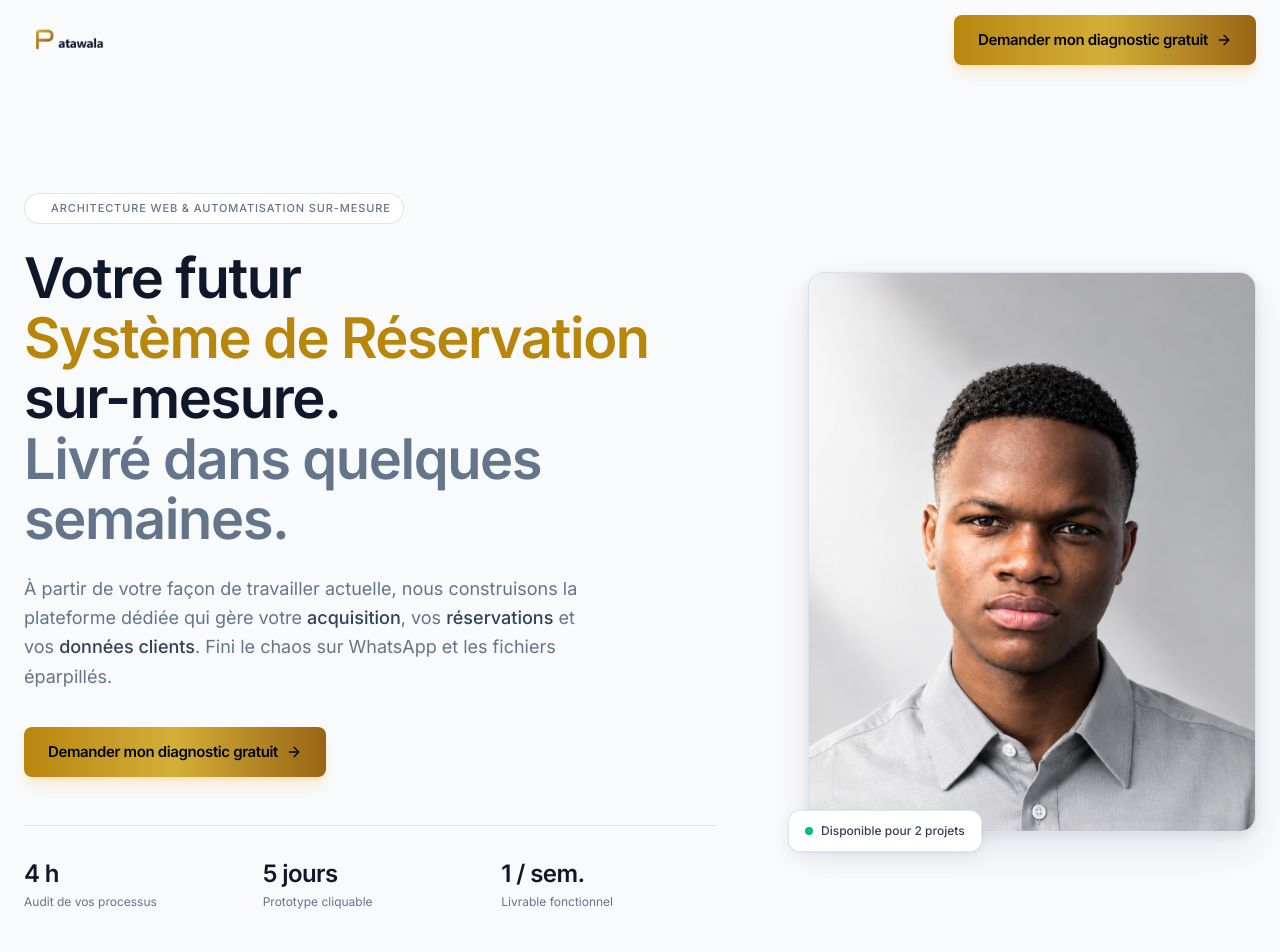
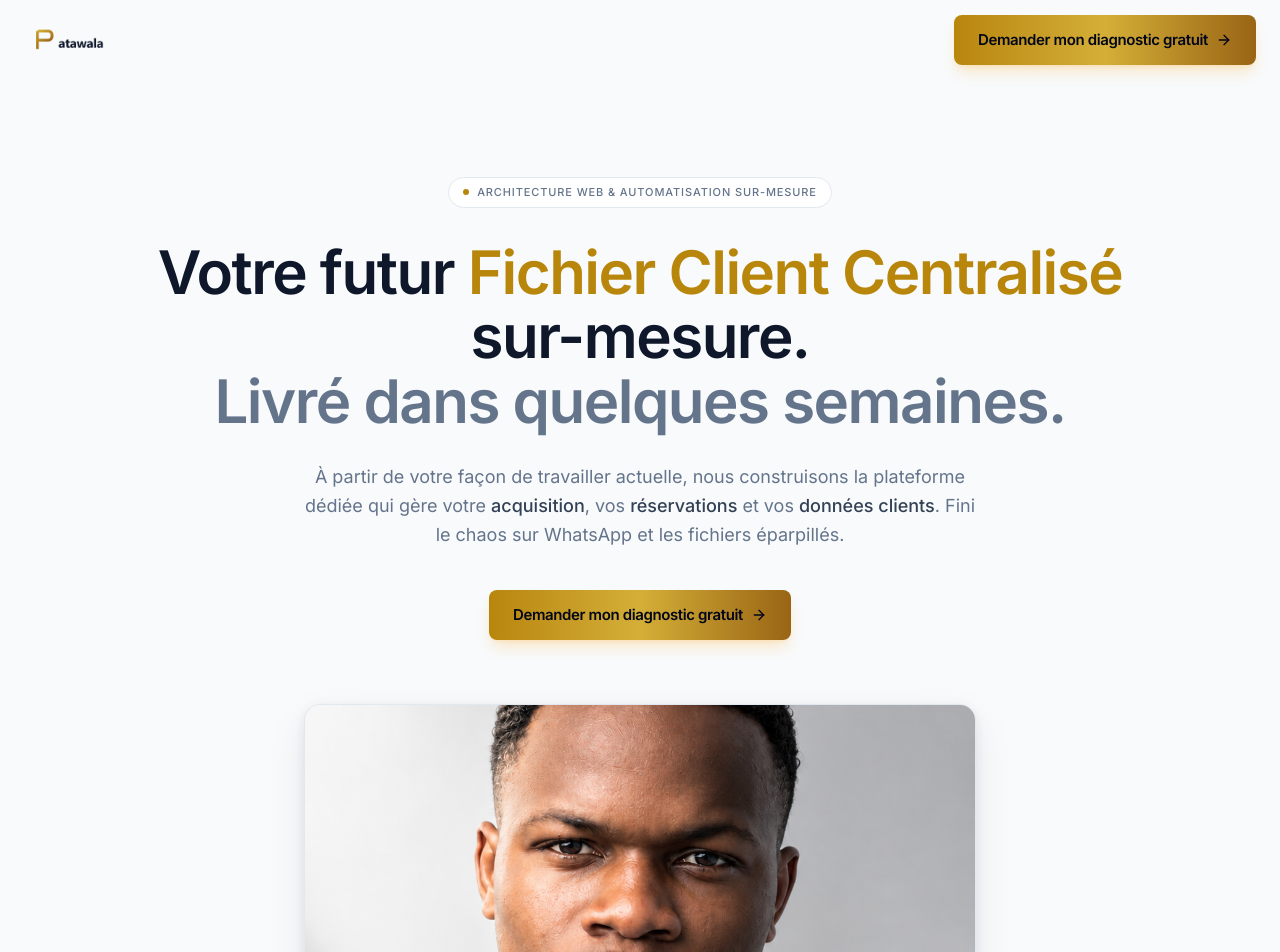
Before and after one commit to PATAWALA/System-Architect, a Next.js app: page / in a window 1280 px wide. Shown: the top 952 px of the page. Built offline with nearby package versions, Linux system fonts and the light colour scheme.

Commit message:
984 update

```diff
--- a/components/sections/hero-section.tsx
+++ b/components/sections/hero-section.tsx
@@ -13,83 +13,72 @@ const ROTATING_WORDS = [
   "Catalogue Intelligent",
 ];
 
-const METRICS = [
-  { value: "4 h", label: "Audit de vos processus" },
-  { value: "5 jours", label: "Prototype cliquable" },
-  { value: "1 / sem.", label: "Livrable fonctionnel" },
-];
-
 export function HeroSection() {
   return (
     <section className="relative">
-      <div className="mx-auto max-w-7xl px-6 pt-20 pb-24 lg:pt-28 lg:pb-32">
-        <div className="grid lg:grid-cols-12 gap-12 lg:gap-16 items-center">
-          {/* ---------- Colonne texte ---------- */}
-          <div className="lg:col-span-7">
-            {/* 1. Badge */}
+      <div className="mx-auto max-w-5xl px-6 pt-16 pb-20 lg:pt-24 lg:pb-28">
+        {/* ---------- Badge centré ---------- */}
         <motion.div
           initial={{ opacity: 0, y: 12 }}
           animate={{ opacity: 1, y: 0 }}
           transition={{ duration: 0.5 }}
-              className="inline-flex items-center gap-2 px-3 py-1.5 rounded-full bg-surface border border-ink-300/60 text-[11px] font-medium tracking-[0.08em] uppercase text-ink-500"
+          className="flex justify-center"
         >
-              <span className="w-1.5 h-1.5 rounded-full bg-gold-400" />
+          <div className="inline-flex items-center gap-2 px-3.5 py-1.5 rounded-full bg-white border border-[#E2E8F0] text-[11px] font-medium tracking-[0.08em] uppercase text-[#64748B]">
+            <span className="w-1.5 h-1.5 rounded-full bg-[#B8860B]" />
             Architecture web &amp; automatisation sur-mesure
+          </div>
         </motion.div>
 
-            {/* 2. H1 avec machine à écrire */}
+        {/* ---------- H1 centré avec machine à écrire ---------- */}
         <motion.h1
           initial={{ opacity: 0, y: 16 }}
           animate={{ opacity: 1, y: 0 }}
           transition={{ duration: 0.6, delay: 0.1 }}
-              className="mt-6 text-4xl sm:text-5xl lg:text-[56px] font-semibold tracking-tight text-ink-900 leading-[1.08]"
+          className="mt-8 text-center text-4xl sm:text-5xl lg:text-[60px] font-semibold tracking-tight text-[#0F172A] leading-[1.08]"
         >
           Votre futur{" "}
-              <span className="text-accent inline-flex items-baseline">
+          <span className="text-[#B8860B] inline-flex items-baseline justify-center align-baseline">
             <Typewriter
               words={ROTATING_WORDS}
-                  typingSpeed={55}
-                  deletingSpeed={30}
-                  pauseDuration={2000}
+              displayDuration={2200}
+              fadeDuration={0.4}
             />
-              </span>{" "}
-              sur-mesure.
+          </span>
+          <br className="hidden sm:block" /> sur-mesure.
           <br />
-              <span className="text-ink-500">
+          <span className="text-[#64748B]">
             Livré dans quelques semaines.
           </span>
         </motion.h1>
 
-            {/* 3. Sous-titre */}
+        {/* ---------- Sous-titre centré ---------- */}
         <motion.p
           initial={{ opacity: 0, y: 16 }}
           animate={{ opacity: 1, y: 0 }}
           transition={{ duration: 0.6, delay: 0.2 }}
-              className="mt-6 text-lg text-ink-500 leading-relaxed max-w-xl"
+          className="mt-7 mx-auto text-center text-lg text-[#64748B] leading-relaxed max-w-2xl"
         >
-              À partir de votre façon de travailler actuelle, nous
-              construisons la plateforme dédiée qui gère votre{" "}
-              <span className="text-ink-700 font-medium">acquisition</span>,
+          À partir de votre façon de travailler actuelle, nous construisons la
+          plateforme dédiée qui gère votre{" "}
+          <span className="text-[#334155] font-medium">acquisition</span>, vos{" "}
+          <span className="text-[#334155] font-medium">réservations</span> et
           vos{" "}
-              <span className="text-ink-700 font-medium">réservations</span>{" "}
-              et vos{" "}
-              <span className="text-ink-700 font-medium">données clients</span>.
+          <span className="text-[#334155] font-medium">données clients</span>.
           Fini le chaos sur WhatsApp et les fichiers éparpillés.
         </motion.p>
 
-            {/* 4. Bouton unique */}
+        {/* ---------- Bouton unique centré ---------- */}
         <motion.div
           initial={{ opacity: 0, y: 16 }}
           animate={{ opacity: 1, y: 0 }}
           transition={{ duration: 0.6, delay: 0.3 }}
-              className="mt-9"
+          className="mt-10 flex justify-center"
         >
           <Button
             size="lg"
             variant="primary"
             onClick={() => {
-                  // À brancher : scroll vers formulaire, ouverture Calendly,
-                  // ou redirection WhatsApp Business structuré
               document
                 .querySelector("#diagnostic")
                 ?.scrollIntoView({ behavior: "smooth" });
@@ -100,53 +89,33 @@ export function HeroSection() {
           </Button>
         </motion.div>
 
-            {/* 5. Métriques */}
-            <motion.div
-              initial={{ opacity: 0, y: 16 }}
-              animate={{ opacity: 1, y: 0 }}
-              transition={{ duration: 0.6, delay: 0.4 }}
-              className="mt-12 pt-8 border-t border-ink-300/60 grid grid-cols-3 gap-6"
-            >
-              {METRICS.map((m) => (
-                <div key={m.label}>
-                  <div className="text-2xl font-semibold tracking-tight text-ink-900">
-                    {m.value}
-                  </div>
-                  <div className="mt-1 text-xs text-ink-500 leading-snug">
-                    {m.label}
-                  </div>
-                </div>
-              ))}
-            </motion.div>
-          </div>
-
-          {/* ---------- Colonne image ---------- */}
+        {/* ---------- Image centrée sous le texte ---------- */}
         <motion.div
           initial={{ opacity: 0, scale: 0.96 }}
           animate={{ opacity: 1, scale: 1 }}
-            transition={{ duration: 0.8, delay: 0.2 }}
-            className="lg:col-span-5 flex justify-center lg:justify-end"
+          transition={{ duration: 0.9, delay: 0.4 }}
+          className="mt-16 flex justify-center"
         >
-            <div className="relative w-full max-w-md">
-              <div className="relative aspect-[4/5] rounded-2xl overflow-hidden bg-surface-soft border border-ink-300/60 shadow-elevated">
+          <div className="relative w-full max-w-2xl">
+            <div className="relative aspect-[16/9] rounded-2xl overflow-hidden bg-[#F1F5F9] border border-[#E2E8F0] shadow-[0_4px_12px_rgba(15,23,42,0.08),0_16px_40px_rgba(15,23,42,0.08)]">
               <Image
                 src="/portrait.png"
-                  alt="Portrait du fondateur — System Architect"
+                alt="Portrait du fondateur — Patawala"
                 fill
                 priority
-                  sizes="(max-width: 1024px) 100vw, 480px"
-                  className="object-cover"
+                sizes="(max-width: 1024px) 100vw, 672px"
+                className="object-cover object-center"
               />
             </div>
 
             {/* Carte flottante discrète */}
-              <div className="absolute -bottom-5 -left-5 bg-surface border border-ink-300/60 rounded-xl shadow-card px-4 py-3">
+            <div className="absolute -bottom-4 left-1/2 -translate-x-1/2 bg-white border border-[#E2E8F0] rounded-xl shadow-[0_1px_3px_rgba(15,23,42,0.06),0_8px_24px_rgba(15,23,42,0.06)] px-4 py-2.5">
               <div className="flex items-center gap-2">
                 <span className="relative flex w-2 h-2">
                   <span className="absolute inline-flex w-full h-full rounded-full bg-emerald-500 opacity-60 animate-ping" />
                   <span className="relative inline-flex rounded-full w-2 h-2 bg-emerald-500" />
                 </span>
-                  <span className="text-xs font-medium text-ink-700">
+                <span className="text-xs font-medium text-[#334155]">
                   Disponible pour 2 projets
                 </span>
               </div>
@@ -154,7 +123,6 @@ export function HeroSection() {
           </div>
         </motion.div>
       </div>
-      </div>
     </section>
   );
 }
--- a/components/ui/typewriter.tsx
+++ b/components/ui/typewriter.tsx
@@ -1,88 +1,54 @@
 "use client";
 
 import { useEffect, useState } from "react";
+import { AnimatePresence, motion } from "framer-motion";
 import { cn } from "@/lib/utils";
 
 interface TypewriterProps {
   words: string[];
-  typingSpeed?: number;   // ms par caractère
-  deletingSpeed?: number; // ms par caractère
-  pauseDuration?: number; // ms d'attente quand un mot est complet
+  /** Durée d'affichage du mot complet (ms) */
+  displayDuration?: number;
+  /** Durée de la transition fade (s) */
+  fadeDuration?: number;
   className?: string;
 }
 
 export function Typewriter({
   words,
-  typingSpeed = 55,
-  deletingSpeed = 30,
-  pauseDuration = 2000,
+  displayDuration = 2000,
+  fadeDuration = 0.4,
   className,
 }: TypewriterProps) {
-  const [wordIndex, setWordIndex] = useState(0);
-  const [displayed, setDisplayed] = useState("");
-  const [phase, setPhase] = useState<"typing" | "pausing" | "deleting">(
-    "typing"
-  );
+  const [index, setIndex] = useState(0);
 
   useEffect(() => {
-    const currentWord = words[wordIndex];
-
-    // ---- Phase TYPING ----
-    if (phase === "typing") {
-      if (displayed.length < currentWord.length) {
-        const t = setTimeout(() => {
-          setDisplayed(currentWord.slice(0, displayed.length + 1));
-        }, typingSpeed);
-        return () => clearTimeout(t);
-      }
-      // Mot complet → pause
-      const t = setTimeout(() => setPhase("pausing"), pauseDuration);
-      return () => clearTimeout(t);
-    }
-
-    // ---- Phase PAUSING → DELETE ----
-    if (phase === "pausing") {
-      setPhase("deleting");
-      return;
-    }
-
-    // ---- Phase DELETING ----
-    if (phase === "deleting") {
-      if (displayed.length > 0) {
-        const t = setTimeout(() => {
-          setDisplayed(currentWord.slice(0, displayed.length - 1));
-        }, deletingSpeed);
-        return () => clearTimeout(t);
-      }
-      // Mot effacé → mot suivant
-      setWordIndex((i) => (i + 1) % words.length);
-      setPhase("typing");
-    }
-  }, [
-    displayed,
-    phase,
-    wordIndex,
-    words,
-    typingSpeed,
-    deletingSpeed,
-    pauseDuration,
-  ]);
+    const timer = setTimeout(() => {
+      setIndex((i) => (i + 1) % words.length);
+    }, displayDuration);
+    return () => clearTimeout(timer);
+  }, [index, words.length, displayDuration]);
 
   return (
-    <span className={cn("relative inline-block align-baseline", className)}>
-      {/* Texte invisible qui réserve l'espace du mot le plus long */}
-      <span className="invisible" aria-hidden>
+    <span className={cn("relative inline-grid", className)}>
+      {/* Mot le plus long en invisible pour réserver l'espace (évite le "saut" de mise en page) */}
+      <span className="invisible col-start-1 row-start-1" aria-hidden>
         {words.reduce((a, b) => (a.length > b.length ? a : b))}
       </span>
 
-      {/* Texte réel en position absolue */}
-      <span className="absolute inset-0 whitespace-nowrap">
-        {displayed}
-        {/* Curseur clignotant */}
-        <span
-          aria-hidden
-          className="inline-block w-[3px] h-[0.9em] ml-1 align-middle bg-gold-500 animate-pulse"
-        />
+      {/* Mot animé en position superposée */}
+      <span className="col-start-1 row-start-1 inline-flex justify-center">
+        <AnimatePresence mode="wait" initial={false}>
+          <motion.span
+            key={words[index]}
+            initial={{ opacity: 0, y: 8 }}
+            animate={{ opacity: 1, y: 0 }}
+            exit={{ opacity: 0, y: -8 }}
+            transition={{ duration: fadeDuration, ease: "easeOut" }}
+            className="whitespace-nowrap"
+          >
+            {words[index]}
+          </motion.span>
+        </AnimatePresence>
       </span>
     </span>
   );
```
Also changed, not shown: app/layout.tsx (line endings or trailing spaces). Lines whose indentation alone changed are shown as unchanged.
